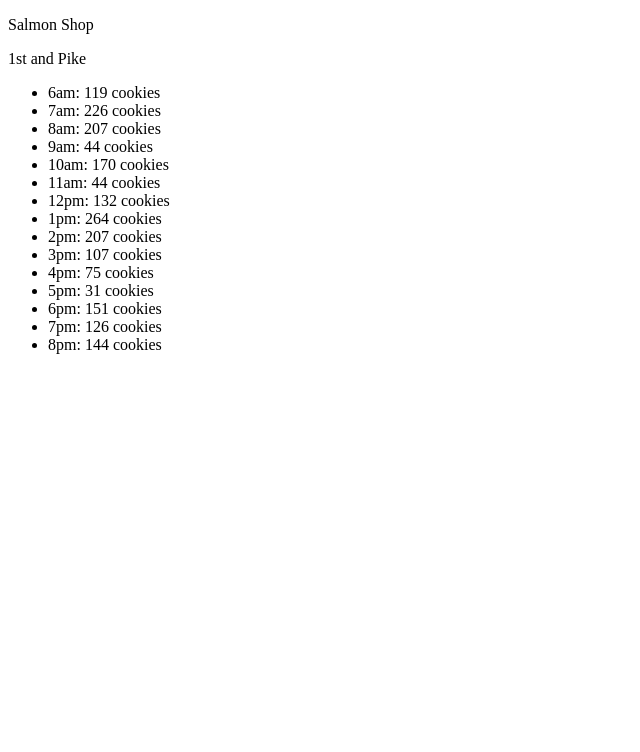
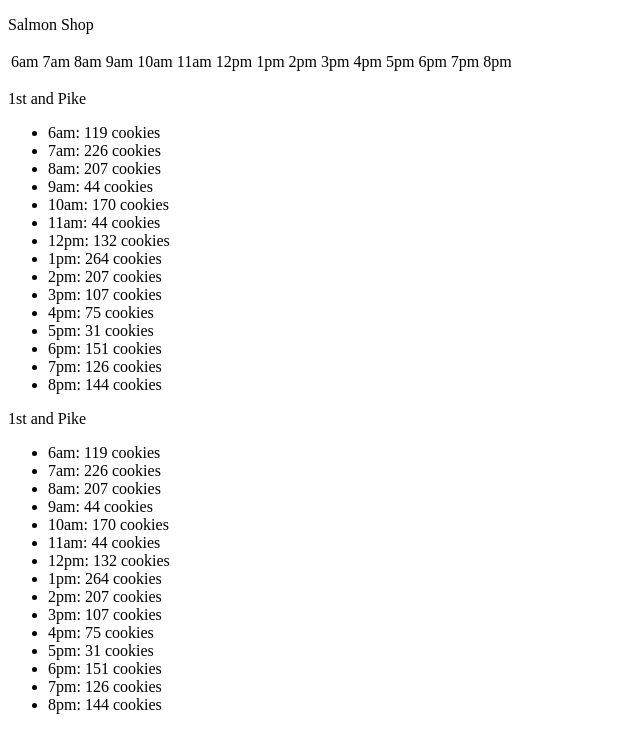
Before and after one commit to kernamx/Salmon-Cookie, a plain HTML site: page index.html in a window 1280 px wide. Shown: the whole page, without its empty margins (0-640 px from the left). Drawn offline with Linux system fonts and the light colour scheme.

Commit message:
lab assign7

```diff
--- a/app.js
+++ b/app.js
@@ -14,18 +14,16 @@ var firstAndPike = {
   },
 //Calculate and store the amounts of avg cookies for each hour and random number of customers
 //build an equation inside the for loop.  usiing for loop to run the equation through each hour.
-
+//in the for loop there is also Calculate the total when the loop runs each time
   cookiePerCust: function() {
     for (var i=0; i < 15; i++) {
       this.cookiesEachHour.push(Math.floor(this.custPerHr() * this.avgCookieSale));
       var sumCookies = Math.floor(this.custPerHr() * this.avgCookieSale);
       this.total = this.total + sumCookies;
-      console.log('total: ', this.total);
+      //console.log('total: ', this.total);
     }
     this.total;
-    console.log('total: ', this.total);
-
-    //return this.total + this.cookiesEachHour;
+    //console.log('total: ', this.total);
   }
 };
 firstAndPike.cookiePerCust();
@@ -52,7 +50,29 @@ function salmonShop() {
 salmonShop();
 
 
+//constructor Method
 
+function shop(name, custPerHr, cookiePerCust, total) {
+  this.name = name;
+  this.custPerHr = custPerHr;
+  this.cookiePerCust = cookiePerCust;
+  this.total = total;
+}
+//stop here take a break
+var firstAndPike = new salmonShop('firstAndPike')
+
+var table = document.getElementById('shell');
+var data = [];
+
+//use for loop
+
+var new_row;
+
+for (var j=0; j < data.length; j++) {
+  new_row = document.createElement('tr');
+  new_row.innerHTML = data[j];
+  table.appendChild(new_row);
+}
 
 
 // var seaTacAirport = {
--- a/index.html
+++ b/index.html
@@ -5,6 +5,29 @@
   </head>
   <body>
     <p>Salmon Shop</p>
+    <table>
+      <thead>
+        <td>6am</td>
+        <td>7am</td>
+        <td>8am</td>
+        <td>9am</td>
+        <td>10am</td>
+        <td>11am</td>
+        <td>12pm</td>
+        <td>1pm</td>
+        <td>2pm</td>
+        <td>3pm</td>
+        <td>4pm</td>
+        <td>5pm</td>
+        <td>6pm</td>
+        <td>7pm</td>
+        <td>8pm</td>
+      </thead>
+      <tbody id="shell">
+        <!--this is where the table information goes-->
+
+      </tbody>
+    </table>
     <script type="text/javascript" src="app.js"></script>
   </body>
 </html>
--- a/style.css
+++ b/style.css
@@ -0,0 +1,8 @@
+thead {
+  background: #888;
+}
+
+td {
+  padding: 20px;
+  border: solid 5px black;
+}
```
